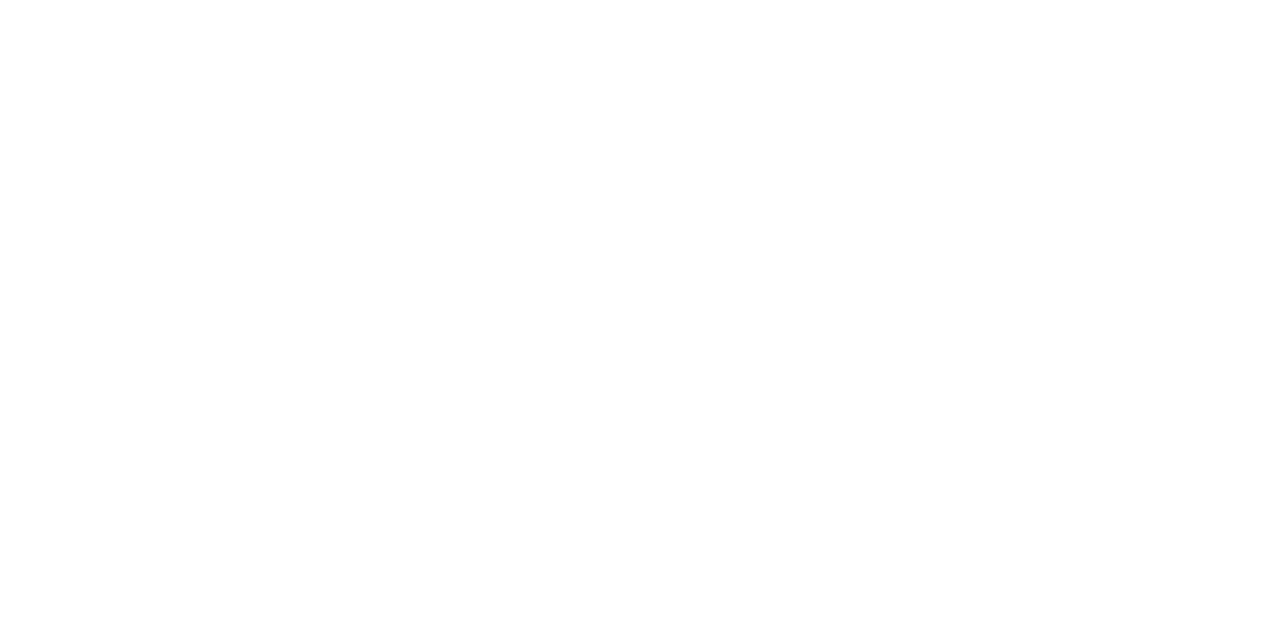
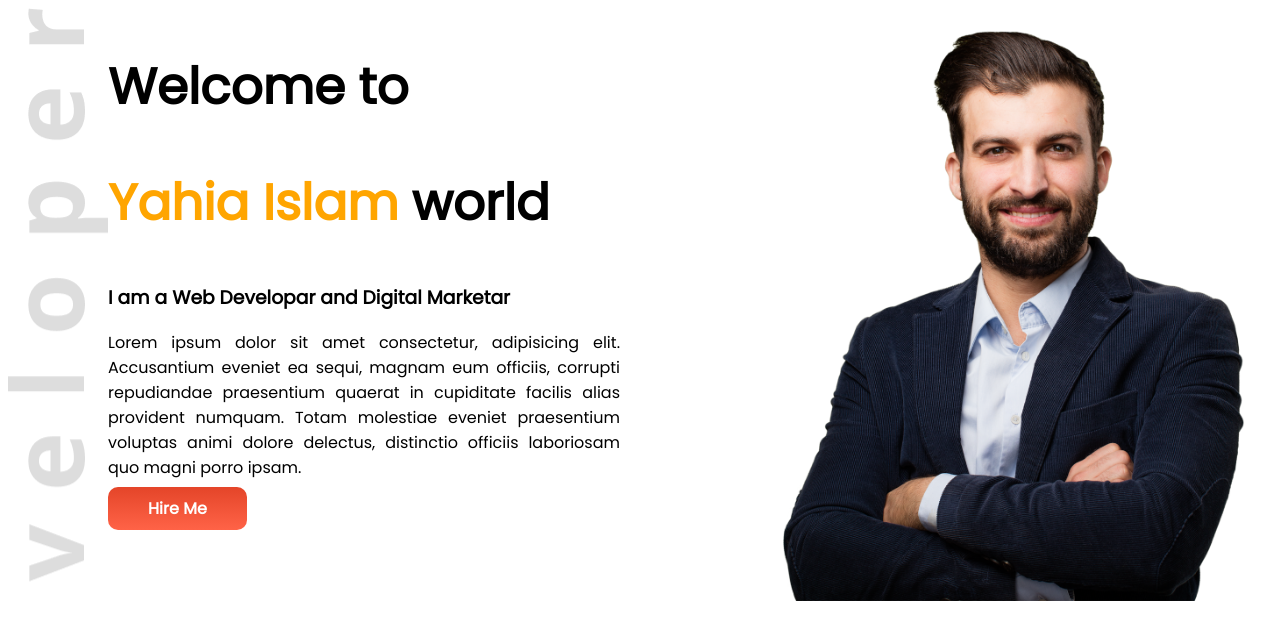
Before and after one commit to Yahia-Islam/developer-portfolio, a plain HTML site: page index.html in a window 1280 px wide. Drawn offline with Linux system fonts and the light colour scheme.

Commit message:
section-1

```diff
--- a/index.html
+++ b/index.html
@@ -5,8 +5,27 @@
     <meta name="viewport" content="width=device-width, initial-scale=1.0">
     <title>Developer Portfolio</title>
     <link rel="stylesheet" href="style.css">
+    <link rel="preconnect" href="https://fonts.googleapis.com">
+    <link rel="preconnect" href="https://fonts.gstatic.com" crossorigin>
+    <link href="https://fonts.googleapis.com/css2?family=Poppins&display=swap" rel="stylesheet">
 </head>
 <body>
+    <section class="top-baner">
+        <div class="half-width">
+            <h1>Welcome to </h1>
+            <h1><span class="name-color">Yahia Islam</span> world</h1>
+            <h3>I am a Web Developar and Digital Marketar</h3>
+            <p>Lorem ipsum dolor sit amet consectetur, adipisicing elit. Accusantium eveniet ea sequi, magnam eum officiis,
+                corrupti
+                repudiandae praesentium quaerat in cupiditate facilis alias provident numquam. Totam molestiae eveniet
+                praesentium
+                voluptas animi dolore delectus, distinctio officiis laboriosam quo magni porro ipsam.</p>
+                <a class="link-button" target="_blank" href="https://www.google.com/">Hire Me</a>
+        </div>
+        <div class="half-width">
+            <img src="images/hardy.png" alt="Photo">
+        </div>
+    </section>
 
 </body>
 </html>
--- a/style.css
+++ b/style.css
@@ -0,0 +1,35 @@
+body{
+    font-family: 'Poppins', sans-serif;
+
+
+}
+h1{
+    font-size: 50px;
+}
+.name-color{
+    color: orange;
+}
+section{
+    display: flex;
+}
+.half-width{
+    width: 50%;
+    padding-left: 100px;
+    padding-right: 20px;
+    text-align: justify;
+}
+.half-width img{
+    width: 100%;
+}
+.link-button{
+    text-decoration: none;
+    background-image: linear-gradient(rgb(228, 69, 41), tomato);
+   padding: 10px 40px;
+   color: white;
+   font-weight: 700;
+   border-radius: 10px;
+}
+.top-baner{
+    background-image: url(images/developer.png);
+    background-repeat: no-repeat;
+}
```
Also changed, not shown: images/developer.png (added), images/hardy.png (added), images/header_bg.png (added), images/icons/facebook.png (added), images/icons/insta.png (added), images/icons/js.png (added), images/icons/mongo.png (added), images/icons/nodejs.png (added), images/icons/react.png (added), images/icons/twitter.png (added).
